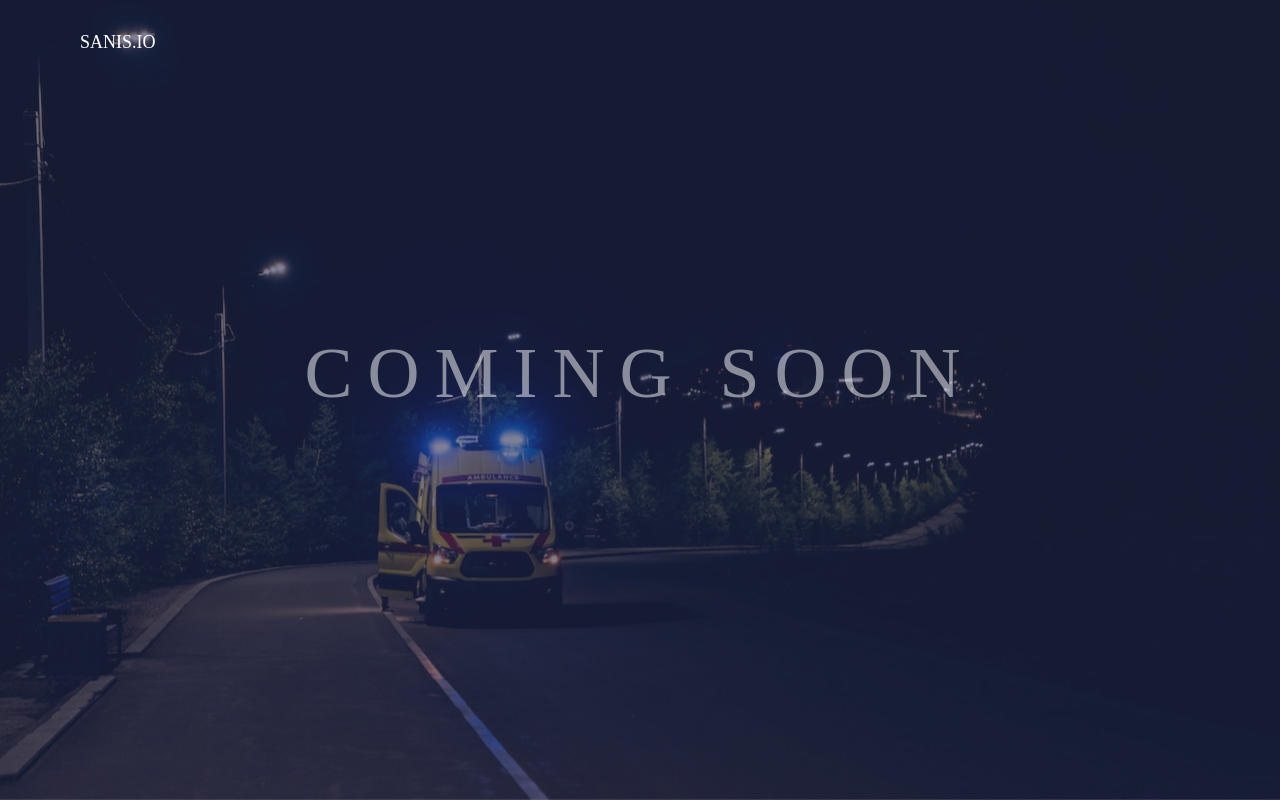
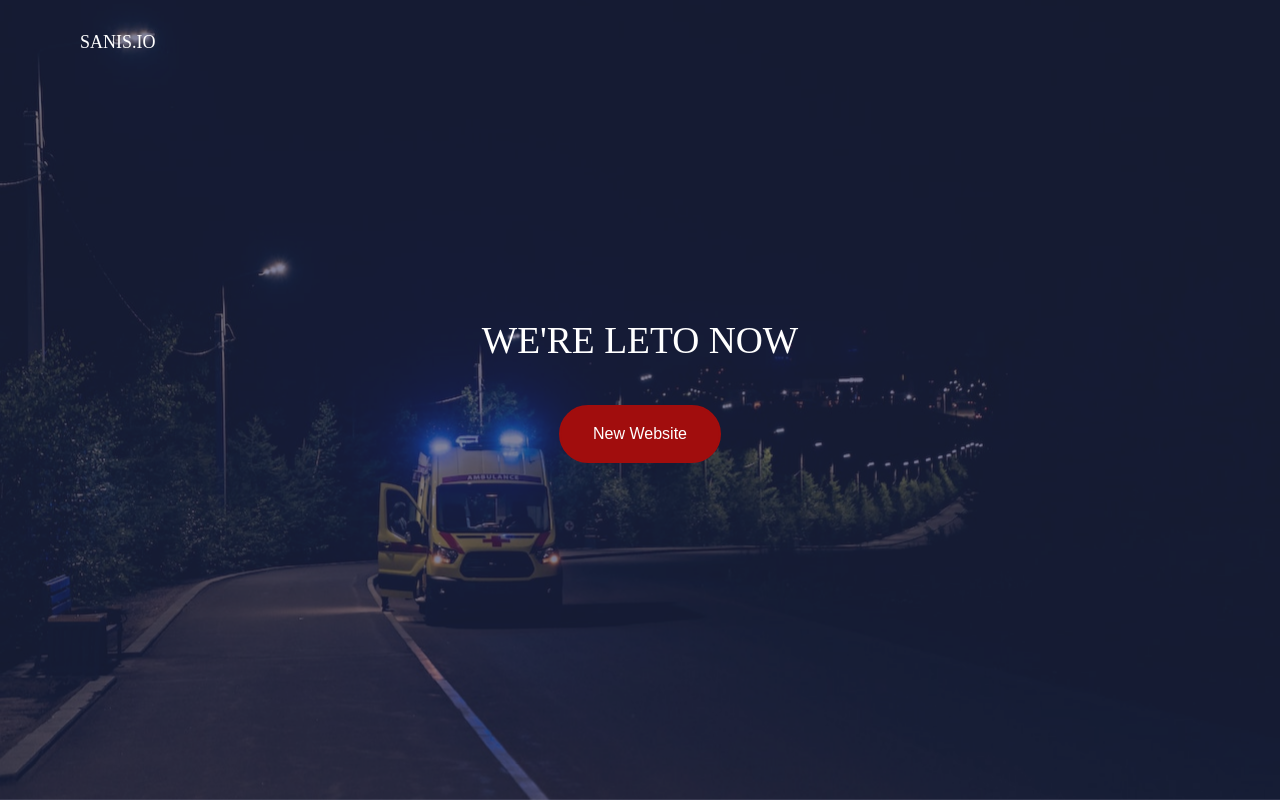
Before and after one commit to sanis-io/comingsoon, a plain HTML site: page index.html in a window 1280 px wide. Drawn offline with Linux system fonts and the light colour scheme; a web font is replaced by a local one.

Commit message:
rebranding

```diff
--- a/css/main.css
+++ b/css/main.css
@@ -414,3 +414,23 @@ Primary use:
   /*---------------------------------------------*/
 
 }
+
+.button {
+  background-color: #a10d0d;
+  border: 2px solid #a10d0d;
+  color: white;
+  padding: 15px 32px;
+  text-align: center;
+  text-decoration: none;
+  display: inline-block;
+  font-size: 16px;
+  margin: 4px 2px;
+  cursor: pointer;
+  border-radius: 2em;
+}
+
+.button:hover {
+  background-color: rgba(161, 13, 13, 0.5);
+  border: 2px solid #a10d0d;
+  color: white;
+}
--- a/index.html
+++ b/index.html
@@ -37,9 +37,15 @@
 
 		<!--  -->
 		<div class="flex-col-c-m p-l-15 p-r-15 p-t-50 p-b-120">
-			<h3 class="l1-txt1 txt-center p-b-40 respon1">
-				coming soon
-			</h3>
+			<h1 class="txt-center p-b-40 respon1" style="color: white; text-transform: uppercase; font-family: Poppins-Regular;">
+			We're Leto now
+			</h1>
+
+			<div>
+				<a href="https://letoapp.net" class="button">
+					New Website
+				</a>
+			</div>
 
 			<!--div class="flex-w flex-c-m cd100">
 				<div class="flex-col-c wsize1 m-b-30">
```
